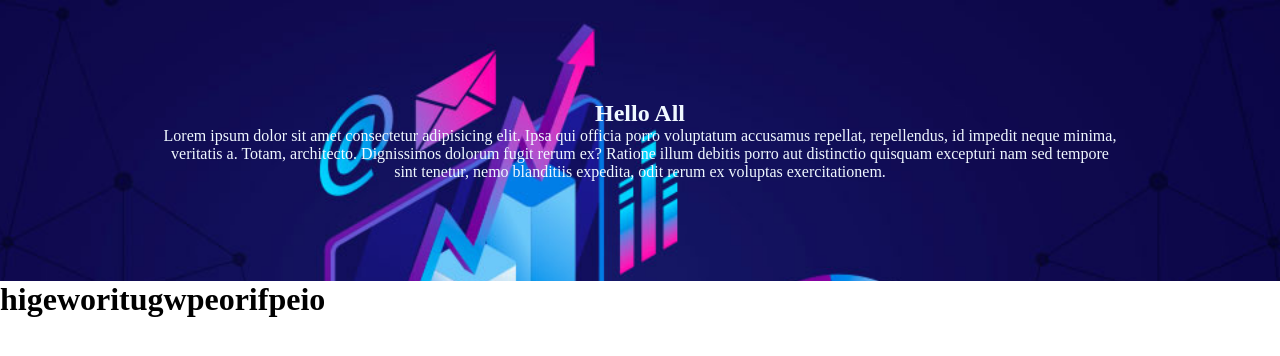
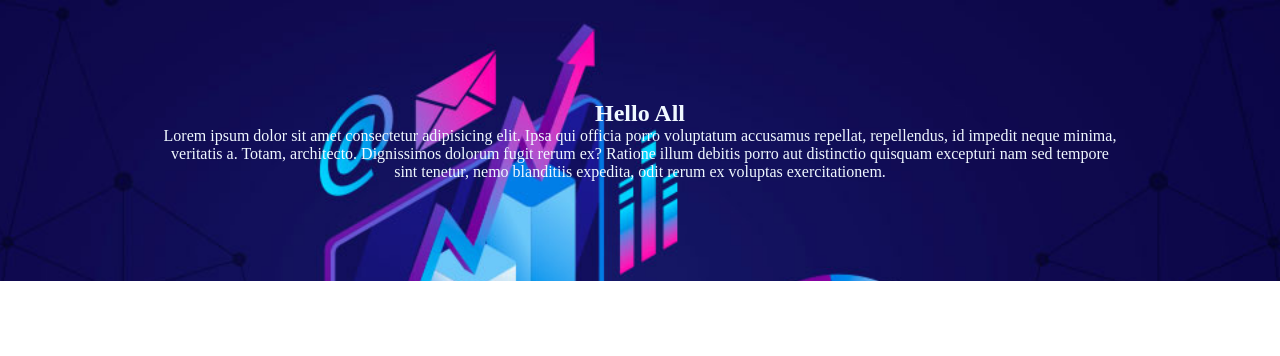
Before and after one commit to ARKOMOL/sample, a plain HTML site: page index.html in a window 1280 px wide. Drawn offline with Linux system fonts and the light colour scheme.

Commit message:
Update index.html

```diff
--- a/index.html
+++ b/index.html
@@ -20,7 +20,6 @@
 
 
 
-    <h1> higeworitugwpeorifpeio </h1>
 
 
 
```
